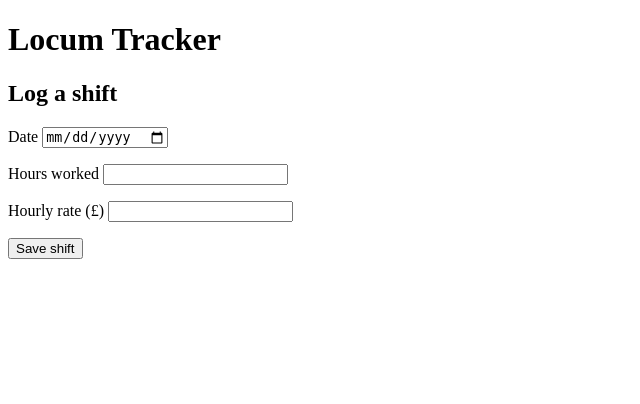
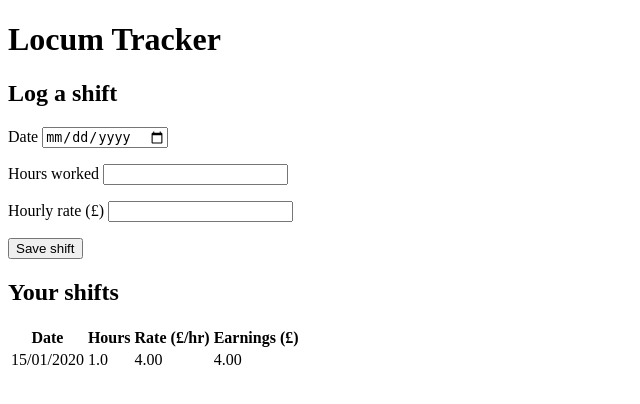
Before and after one commit to nchotai1000-prog/Locum-App-V1, a Flask app: page / in a window 1280 px wide. Shown: the top 404 px of the page, without its empty margins (0-640 px from the left). Run offline with Flask 3, Linux system fonts and the light colour scheme; tables that the repository leaves empty hold one stand-in row (values such as "Sample post").

Commit message:
Show logged shifts in a table with earnings per shift

```diff
--- a/app.py
+++ b/app.py
@@ -1,12 +1,20 @@
+from datetime import date
+
 from flask import Flask, redirect, render_template, request
-from database import add_shift, init_db
+from database import add_shift, get_shifts, init_db
 
 app = Flask(__name__)
 
 
+@app.template_filter("uk_date")
+def uk_date(value):
+    return date.fromisoformat(value).strftime("%d/%m/%Y")
+
+
 @app.route("/")
 def index():
-     return render_template("index.html")
+    shifts = get_shifts()
+    return render_template("index.html", shifts=shifts)
 
 
 @app.route("/add", methods=["POST"])
--- a/database.py
+++ b/database.py
@@ -33,3 +33,22 @@ def add_shift(shift_date, hours, hourly_rate):
     )
     connection.commit()
     connection.close()
+
+
+def add_shift(shift_date, hours, hourly_rate):
+    connection = get_connection()
+    connection.execute(
+        "INSERT INTO shifts (shift_date, hours, hourly_rate) VALUES (?, ?, ?)",
+        (shift_date, hours, hourly_rate),
+    )
+    connection.commit()
+    connection.close()
+
+
+def get_shifts():
+    connection = get_connection()
+    shifts = connection.execute(
+        "SELECT * FROM shifts ORDER BY shift_date DESC, id DESC"
+    ).fetchall()
+    connection.close()
+    return shifts
--- a/templates/index.html
+++ b/templates/index.html
@@ -25,5 +25,31 @@
         <button type="submit">Save shift</button>
     </form>
 
+        <h2>Your shifts</h2>
+    {% if shifts %}
+    <table>
+        <thead>
+            <tr>
+                <th>Date</th>
+                <th>Hours</th>
+                <th>Rate (£/hr)</th>
+                <th>Earnings (£)</th>
+            </tr>
+        </thead>
+        <tbody>
+            {% for shift in shifts %}
+            <tr>
+                <td>{{ shift["shift_date"]|uk_date }}</td>
+                <td>{{ shift["hours"] }}</td>
+                <td>{{ "%.2f"|format(shift["hourly_rate"]) }}</td>
+                <td>{{ "%.2f"|format(shift["hours"] * shift["hourly_rate"]) }}</td>
+            </tr>
+            {% endfor %}
+        </tbody>
+    </table>
+    {% else %}
+    <p>No shifts logged yet.</p>
+    {% endif %}
+
 </body>
 </html>
```
